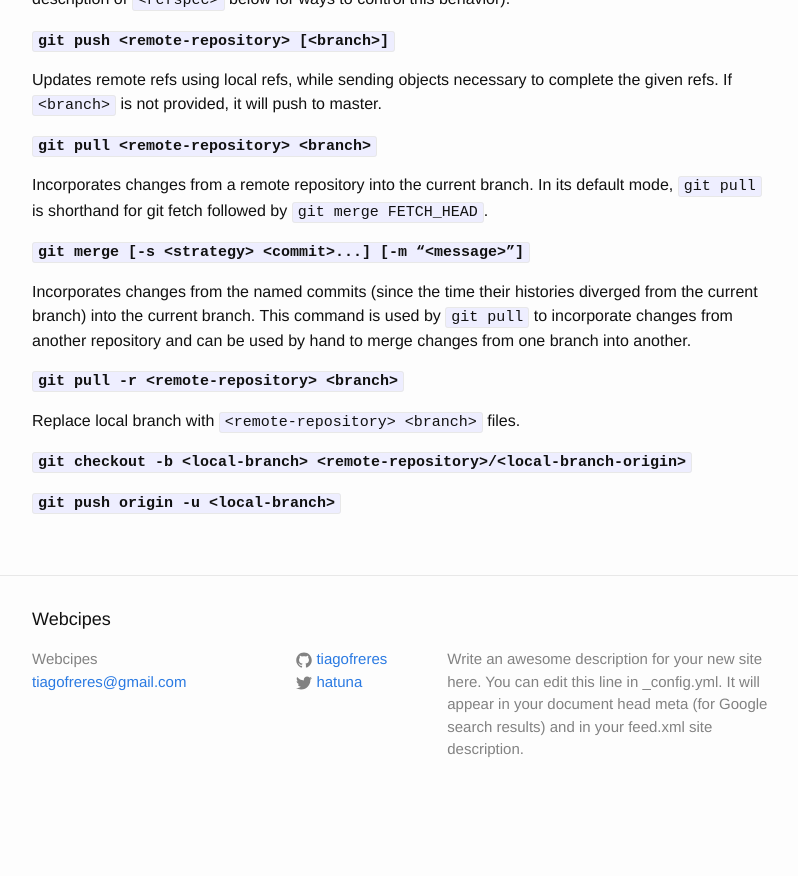
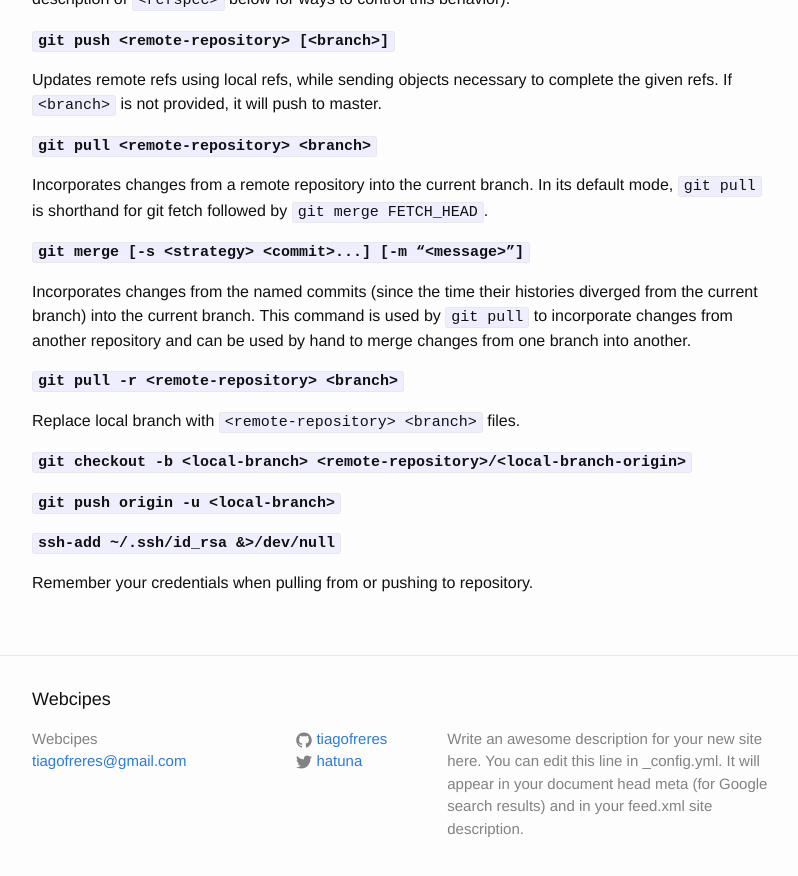
Before and after one commit to tiagofreres/blog, a Jekyll site: the page built from _posts/2015-02-05-welcome-to-jekyll.md, in a window 1280 px wide and 900 px high, scrolled down 1221 px. Shown: the top 876 px of the window, without its empty margins (238-1036 px from the left). Built offline with Jekyll 4.4.1, drawn with Linux system fonts in a browser that asks for light colours; Markdown is read by kramdown in place of the engine named in the settings; before the commit the page ends 2042 px from its top, so only the background shows below that.

Commit message:
Update 2015-02-05-welcome-to-jekyll.md

```diff
--- a/_posts/2015-02-05-welcome-to-jekyll.md
+++ b/_posts/2015-02-05-welcome-to-jekyll.md
@@ -70,3 +70,7 @@ Replace local branch with `<remote-repository> <branch>` files.
 **`git checkout -b <local-branch> <remote-repository>/<local-branch-origin>`**
 
 **`git push origin -u <local-branch>`**
+
+**`ssh-add ~/.ssh/id_rsa &>/dev/null`**
+
+Remember your credentials when pulling from or pushing to repository.
```
